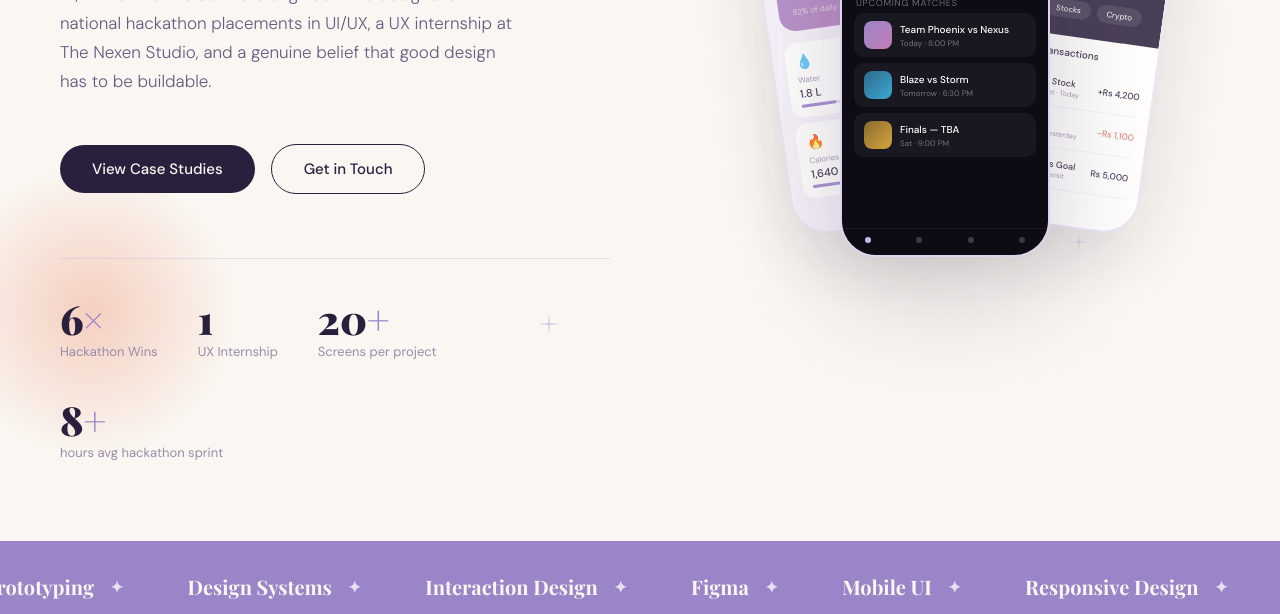
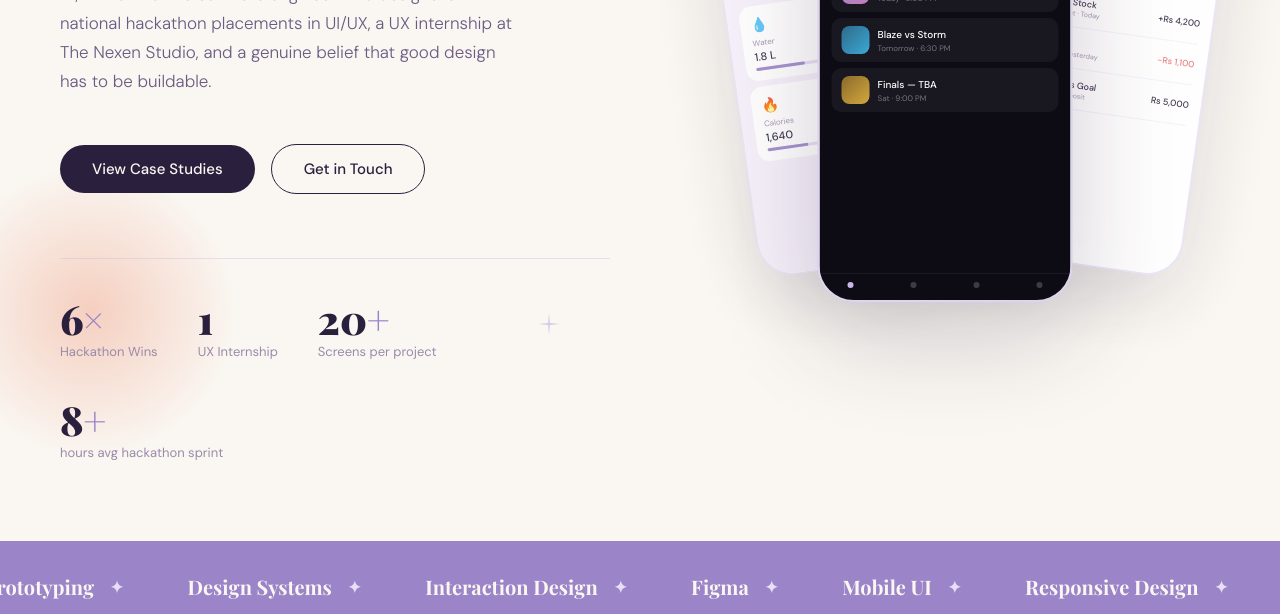
Before and after one commit to fatiima-noor/Portfolio-Website, a plain HTML site: page frontend/design/index.html in a window 1280 px wide. Shown: the part 486-1100 px from the top of the page. Drawn offline with nearby package versions, Linux system fonts and the light colour scheme; a web font is replaced by a local one.

Commit message:
fix mockup sizes

```diff
--- a/frontend/design/index.html
+++ b/frontend/design/index.html
@@ -84,7 +84,7 @@
       justify-content: center;
       animation: fadeUp 0.8s 0.35s ease both;
       position: relative;
-      height: 580px;
+      height: 620px; /* UPDATED from 580px */
     }
 
     .phone-mockup {
@@ -96,7 +96,7 @@
       background: var(--white);
     }
     .phone-main {
-      width: 210px; height: 420px;
+      width: 255px; height: 510px; /* UPDATED from 210x420 */
       left: 50%; top: 50%;
       transform: translate(-50%, -50%);
       z-index: 3;
@@ -104,18 +104,20 @@
       border-color: rgba(200,184,232,0.6);
     }
     .phone-left {
-      width: 170px; height: 360px;
-      left: calc(50% - 175px); top: 50%;
+      width: 210px; height: 440px; /* UPDATED from 170x360 */
+      left: calc(50% - 215px); /* UPDATED from calc(50% - 175px) */
+      top: 50%;
       transform: translateY(-50%) rotate(-8deg);
       z-index: 2;
-      opacity: 0.85;
+      opacity: 0.88; /* UPDATED from 0.85 */
     }
     .phone-right {
-      width: 170px; height: 360px;
-      left: calc(50% + 45px); top: 50%;
+      width: 210px; height: 440px; /* UPDATED from 170x360 */
+      left: calc(50% + 55px); /* UPDATED from calc(50% + 45px) */
+      top: 50%;
       transform: translateY(-50%) rotate(8deg);
       z-index: 2;
-      opacity: 0.85;
+      opacity: 0.88; /* UPDATED from 0.85 */
     }
 
     /* phone screen content */
@@ -623,6 +625,8 @@
 
     @media (max-width: 480px) {
       .hero-headline { font-size: 48px; }
+      .hero-tag { font-size: 10px; padding: 5px 12px; gap: 5px; margin-bottom: 20px; } /* ADDED from v2 */
+      .hero-tag::before { font-size: 9px; } /* ADDED from v2 */
       .hero-actions { flex-direction: column; align-items: flex-start; }
       .btn-primary, .btn-outline { width: 100%; text-align: center; }
       .hero-stats { flex-wrap: wrap; gap: 20px; }
```
